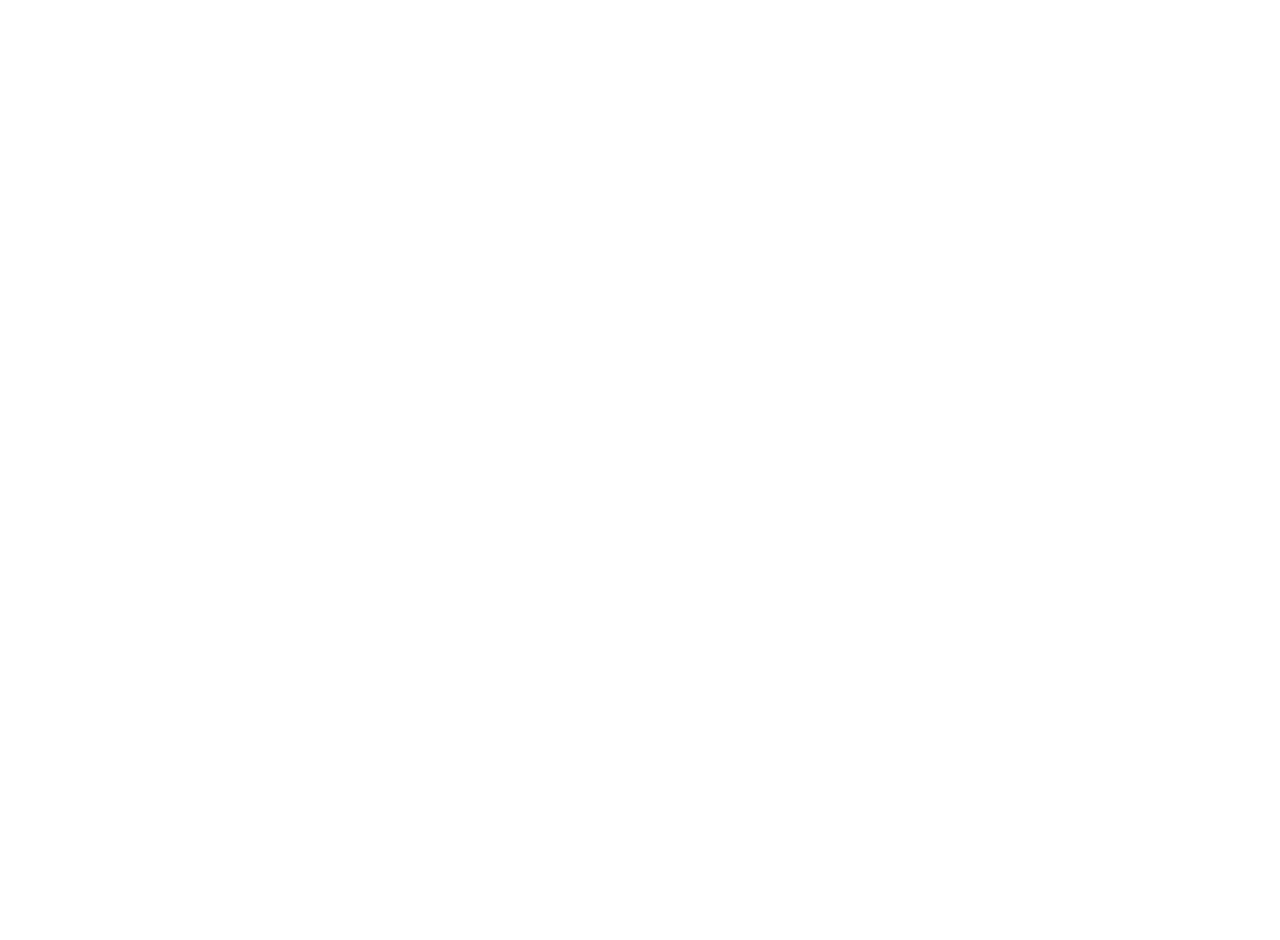
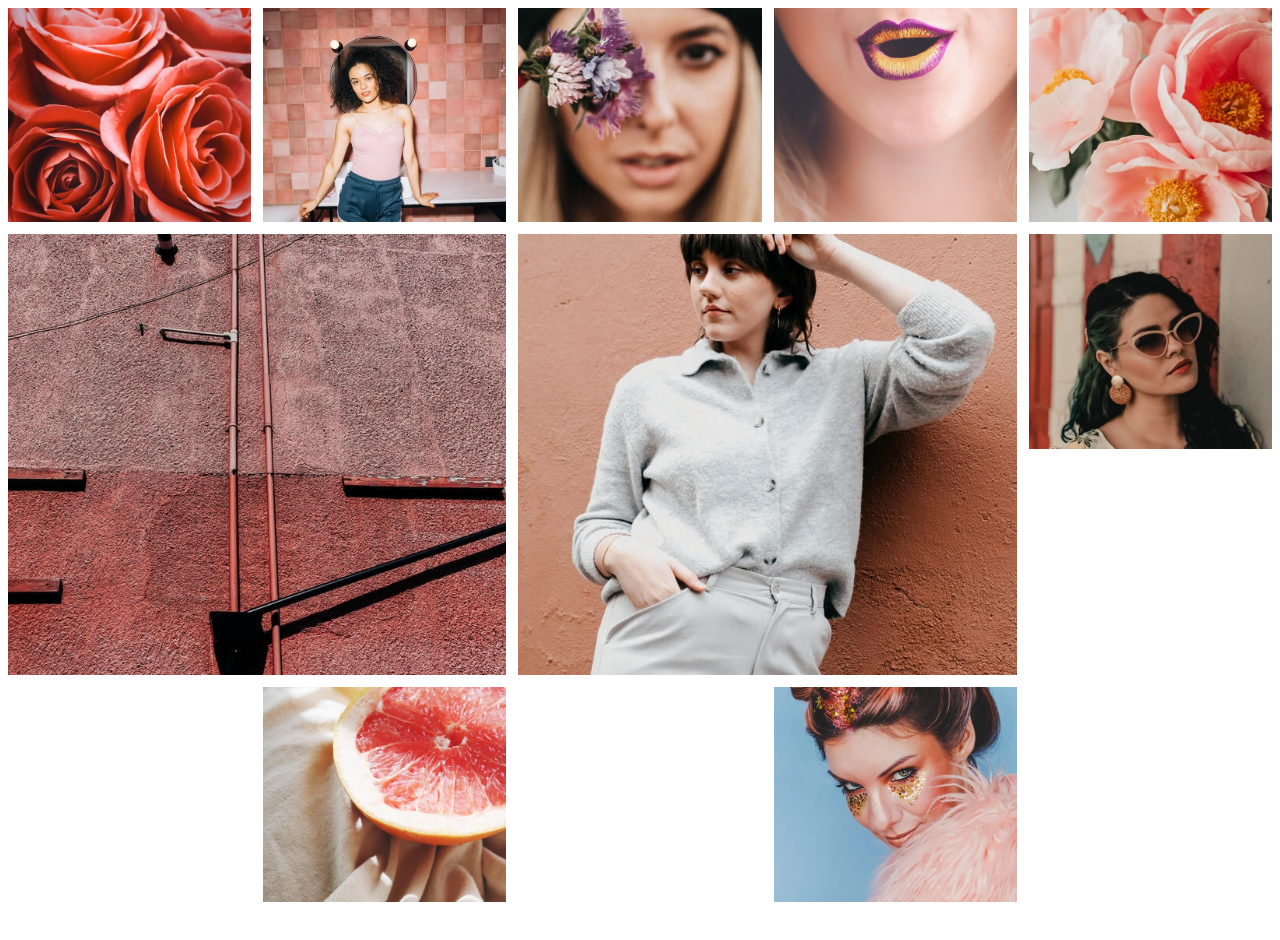
Before and after one commit to ShefkaOnLine/practicagrid, a plain HTML site: page index.html in a window 1280 px wide. Before the commit the page ends 800 px from the top, so only its background shows below. Drawn offline with Linux system fonts and the light colour scheme.

Commit message:
Mi propuesta para resolver el ejercicio

```diff
--- a/index.html
+++ b/index.html
@@ -8,6 +8,17 @@
         <link href="main.css" rel="stylesheet">
     </head>
     <body>
-
+        <section id="container">
+            <div id="one"><img src="./img/img01.jpg" alt="" class="responsive"></div>
+            <div id="two"><img src="./img/img02.jpg" alt="" class="responsive"></div>
+            <div id="three"><img src="./img/img03.jpg" alt="" class="responsive"></div>
+            <div id="four"><img src="./img/img04.jpg" alt="" class="responsive"></div>
+            <div id="five"><img src="./img/img05.jpg" alt="" class="responsive"></div>
+            <div id="six"><img src="./img/img06.jpg" alt="" class="responsive"></div>
+            <div id="seven"><img src="./img/img07.jpg" alt="" class="responsive"></div>
+            <div id="eigth"><img src="./img/img08.jpg" alt="" class="responsive"></div>
+            <div id="nine"><img src="./img/img09.jpg" alt="" class="responsive"></div>
+            <div id="ten"><img src="./img/img10.jpg" alt="" class="responsive"></div>
+        </section>
     </body>
 </html>
--- a/main.css
+++ b/main.css
@@ -0,0 +1,38 @@
+#container {
+    display : grid;
+   /* width: 1120px;
+    height: 800px;*/
+    background-color:;
+    grid-template-areas:
+    ;
+    grid-template-columns:  repeat(5, 1fr);
+    grid-template-rows: repeat(4, 15%);
+        column-gap: 12px;
+        row-gap: 12px;
+}
+
+.responsive {
+    width: 100%;
+    height: 100%;
+    object-fit: cover;
+  }
+
+  #one {
+    grid-area: 2 / 1 / 4 / 3;
+}
+
+#two {
+    grid-area: 2 / 3 / 4 / 5;
+}
+
+#three {
+    grid-area: 3 / 5 / 4 / 6;
+}
+
+#three {
+    grid-area: 4 / 2 / 5 / 3;
+}
+
+#four {
+    grid-area: 4 / 4 / 5 / 5;
+}
```
Also changed, not shown: img/img01.jpg (added), img/img02.jpg (added), img/img03.jpg (added), img/img04.jpg (added), img/img05.jpg (added), img/img06.jpg (added), img/img07.jpg (added), img/img08.jpg (added), img/img09.jpg (added), img/img10.jpg (added).
